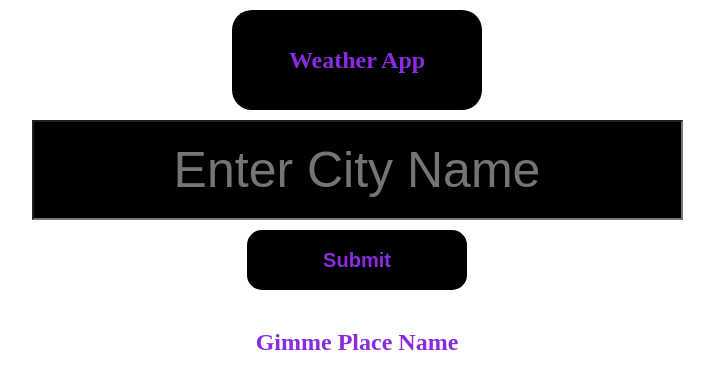
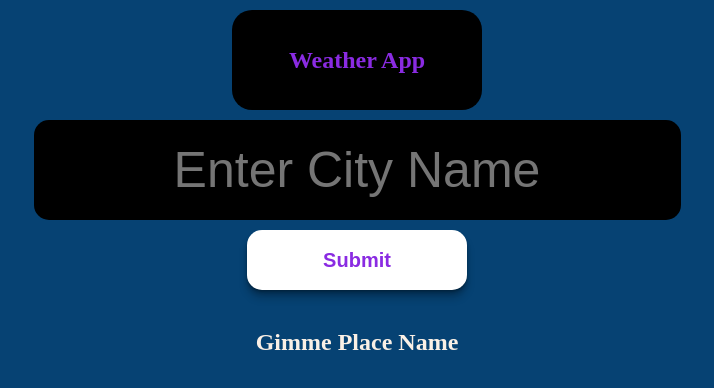
Before and after one commit to MDmubarak786/React-Weather-App, a Next.js app: page / in a window 1280 px wide. Shown: the top 388 px of the page, without its empty margins (283-997 px from the left). Built offline with nearby package versions, Linux system fonts and the light colour scheme.

Commit message:
transition,boxShadow,transform

```diff
--- a/pages/index.js
+++ b/pages/index.js
@@ -1,6 +1,5 @@
 import styled from "styled-components";
 import React, { useState, useEffect } from "react";
-import axios from "axios";
 
 // api === 5f9b5173468219b4506afb6943fcc57b
 export default function Home() {
@@ -93,23 +92,36 @@ const Input = styled.input`
   height: 100px;
   margin: 0 auto;
   text-align: center;
+  border: none;
+  border-radius: 15px;
+  &:focus {
+    border: 1px solid lightcoral;
+  }
 `;
 const Button = styled.button`
   outline: none;
   color: blueviolet;
-  background-color: black;
+  background-color: #ffffff;
   height: 60px;
   width: 220px;
   border-radius: 15px;
   border: none;
   margin: 10px auto;
+  transition: all 0.3s ease-in-out;
+  box-shadow: 0 1px 1px rgba(0, 0, 0, 0.08), 0 2px 2px rgba(0, 0, 0, 0.12),
+    0 4px 4px rgba(0, 0, 0, 0.16), 0 8px 8px rgba(0, 0, 0, 0.2);
   &:active {
     color: darkred;
     background-color: lightcoral;
   }
+  &:hover {
+    box-shadow: 0 1px 1px rgba(0, 0, 0, 0.08), 0 2px 2px rgba(0, 0, 0, 0.12),
+      0 4px 4px rgba(0, 0, 0, 0.16), 0 8px 8px rgba(0, 0, 0, 0.2);
+    transform: scale(1.1, 1.1);
+  }
 `;
 const Mention = styled.h2`
-  color: blueviolet;
+  color: linen;
   margin: 0 auto;
 `;
 const Content = styled.div`
--- a/styles/globals.css
+++ b/styles/globals.css
@@ -3,7 +3,7 @@ body {
   padding: 0;
   margin: 0;
   font-family: Popins;
-  /* background-color: black; */
+  background-color: #064273;
   outline: none;
   border: none;
 }
```
